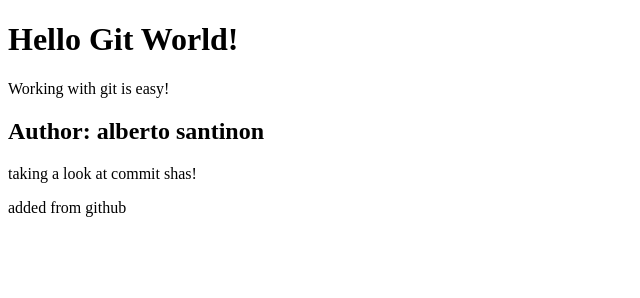
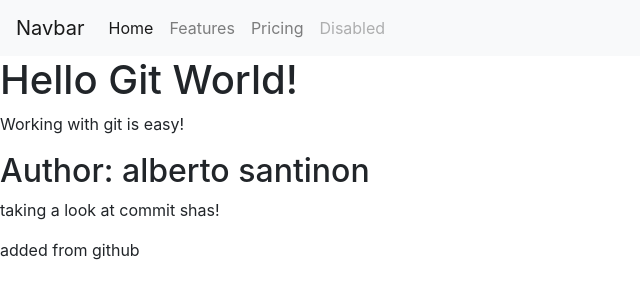
Before and after one commit to albertosantinon/GitGitHubMasterclass, a plain HTML site: page index.html in a window 1280 px wide. Shown: the whole page, without its empty margins (0-640 px from the left). Drawn offline with nearby package versions, Linux system fonts and the light colour scheme.

Commit message:
Add Navbar

```diff
--- a/index.html
+++ b/index.html
@@ -1,6 +1,30 @@
 <!DOCTYPE html>
 
 <html>
+<link rel="stylesheet" href="https://stackpath.bootstrapcdn.com/bootstrap/4.5.2/css/bootstrap.min.css" integrity="sha384-JcKb8q3iqJ61gNV9KGb8thSsNjpSL0n8PARn9HuZOnIxN0hoP+VmmDGMN5t9UJ0Z" crossorigin="anonymous">
+
+	<nav class="navbar navbar-expand-lg navbar-light bg-light">
+  <a class="navbar-brand" href="#">Navbar</a>
+  <button class="navbar-toggler" type="button" data-toggle="collapse" data-target="#navbarNav" aria-controls="navbarNav" aria-expanded="false" aria-label="Toggle navigation">
+    <span class="navbar-toggler-icon"></span>
+  </button>
+  <div class="collapse navbar-collapse" id="navbarNav">
+    <ul class="navbar-nav">
+      <li class="nav-item active">
+        <a class="nav-link" href="#">Home <span class="sr-only">(current)</span></a>
+      </li>
+      <li class="nav-item">
+        <a class="nav-link" href="#">Features</a>
+      </li>
+      <li class="nav-item">
+        <a class="nav-link" href="#">Pricing</a>
+      </li>
+      <li class="nav-item">
+        <a class="nav-link disabled" href="#" tabindex="-1" aria-disabled="true">Disabled</a>
+      </li>
+    </ul>
+  </div>
+</nav>
 
 	<h1>Hello Git World!</h1>
 
@@ -18,5 +42,8 @@
 	<p>added from github</p>
 	</div>
 
+<script src="https://code.jquery.com/jquery-3.5.1.slim.min.js" integrity="sha384-DfXdz2htPH0lsSSs5nCTpuj/zy4C+OGpamoFVy38MVBnE+IbbVYUew+OrCXaRkfj" crossorigin="anonymous"></script>
+<script src="https://cdn.jsdelivr.net/npm/popper.js@1.16.1/dist/umd/popper.min.js" integrity="sha384-9/reFTGAW83EW2RDu2S0VKaIzap3H66lZH81PoYlFhbGU+6BZp6G7niu735Sk7lN" crossorigin="anonymous"></script>
+<script src="https://stackpath.bootstrapcdn.com/bootstrap/4.5.2/js/bootstrap.min.js" integrity="sha384-B4gt1jrGC7Jh4AgTPSdUtOBvfO8shuf57BaghqFfPlYxofvL8/KUEfYiJOMMV+rV" crossorigin="anonymous"></script>
 
 </html>
```
